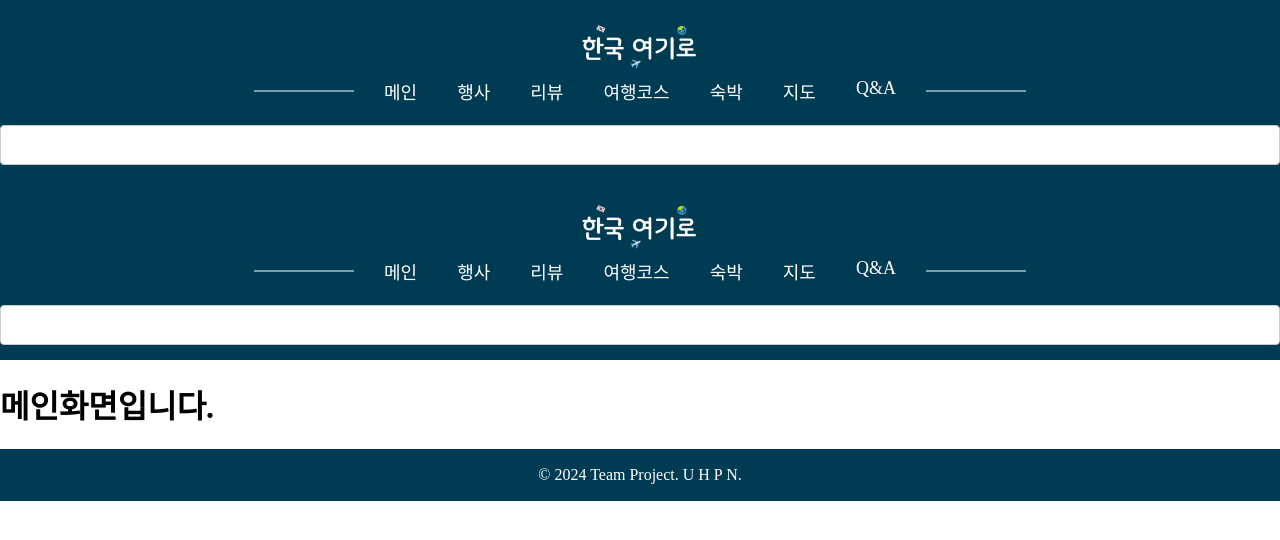
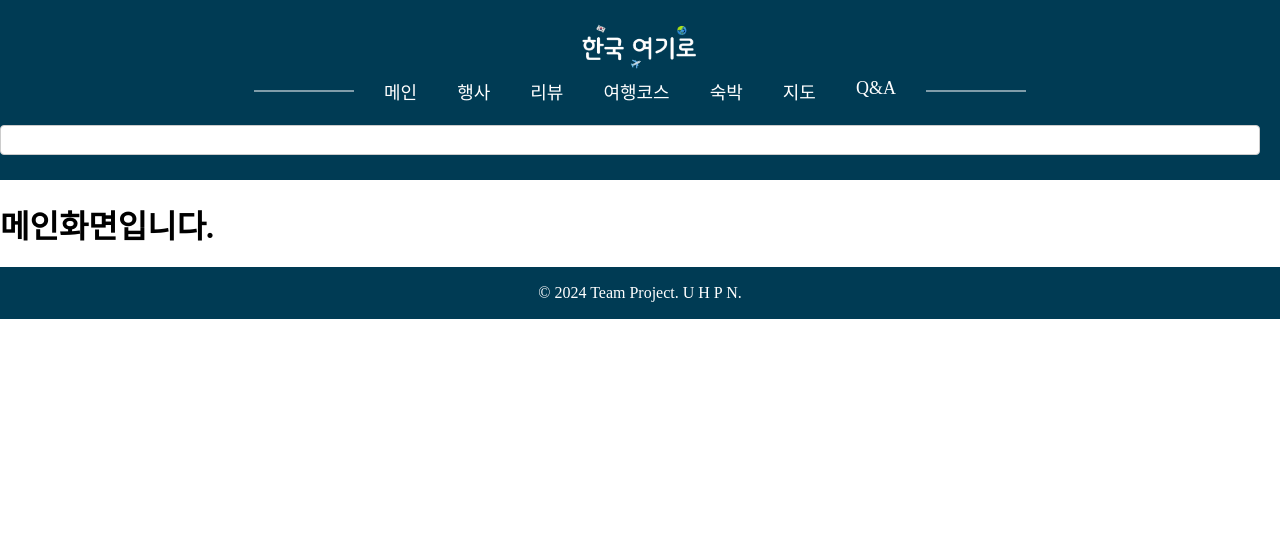
Before and after one commit to wooya03/Here-In-Korea, a React (Create React App) app in the folder src/main/frontend/: page / in a window 1280 px wide. Shown: the top 540 px of the page. Built offline with nearby package versions, Linux system fonts and the light colour scheme.

Commit message:
헤더부분 임시 수정

```diff
--- a/src/main/frontend/src/App.js
+++ b/src/main/frontend/src/App.js
@@ -1,7 +1,7 @@
 import {Routes, Route } from 'react-router-dom';
 import AdminLogin from './admin/js/AdminLogin.js';
 import AdminMain from './admin/js/AdminMain.js';
-import MemInfo from './admin/js/MemInfo.js';
+import MemInfo from './admin/js/UserManagement.js';
 import './App.css';
 import Main from './main/Main.js';
 import LoginMain from "./user/js/LoginMain";
@@ -20,7 +20,7 @@ function App() {
         <Route path="/admin/meminfo" element={<><AdminHeader/><MemInfo /></>} />
 
       {/* Page Login */}
-          <Route path="/user/js/LoginMain" element={<><Header/><LoginMain/></>}/>
+          <Route path="/login" element={<><Header/><LoginMain/></>}/>
       </Routes>
       </main>
   )
--- a/src/main/frontend/src/global/footer/Footer.css
+++ b/src/main/frontend/src/global/footer/Footer.css
@@ -4,5 +4,6 @@
     text-align: center;
     padding: 1px 0;
     width: 100%;
-    margin-top: auto;
+    position:relative;
+    bottom:0;
   }
--- a/src/main/frontend/src/global/header/Header.css
+++ b/src/main/frontend/src/global/header/Header.css
@@ -4,6 +4,7 @@
     padding: 20px 0;
     height: 140px;
     position: relative;
+    top:0;
   }
 
   .logo-container {
@@ -24,6 +25,7 @@
     padding: 0;
     margin: 0;
     justify-content: center;
+    background: #003B54;
   }
 
   .menu-item {
@@ -68,6 +70,7 @@
     justify-content: center;
     align-items: center;
     position: relative;
+    background: #003B54;
   }
 
   .search-icon {
--- a/src/main/frontend/src/global/header/Header.js
+++ b/src/main/frontend/src/global/header/Header.js
@@ -25,7 +25,7 @@ function Header() {
           </nav>
         </div>
 
-        <div className="search-container">
+          <div className="search-container">
           <i className="fas fa-search search-icon"></i>
           <input type="text" className="search-input" />
         </div>
--- a/src/main/frontend/src/index.js
+++ b/src/main/frontend/src/index.js
@@ -8,7 +8,6 @@ import Header from "./global/header/Header";
 const root = ReactDOM.createRoot(document.getElementById('root'));
 root.render(
   <BrowserRouter>
-    <Header/>
     <App />
     <Footer />
   </BrowserRouter>
```
